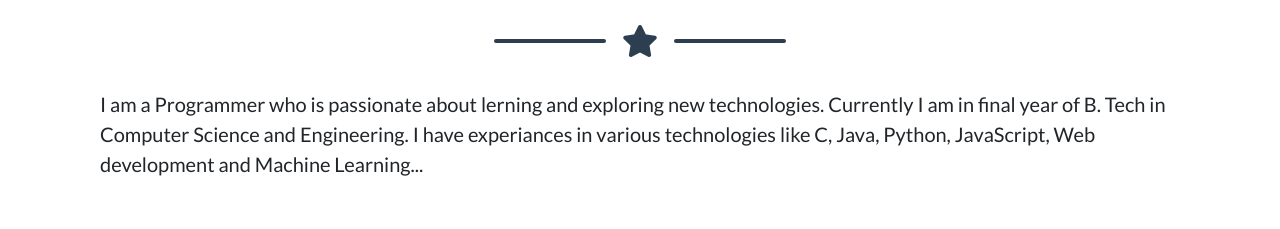
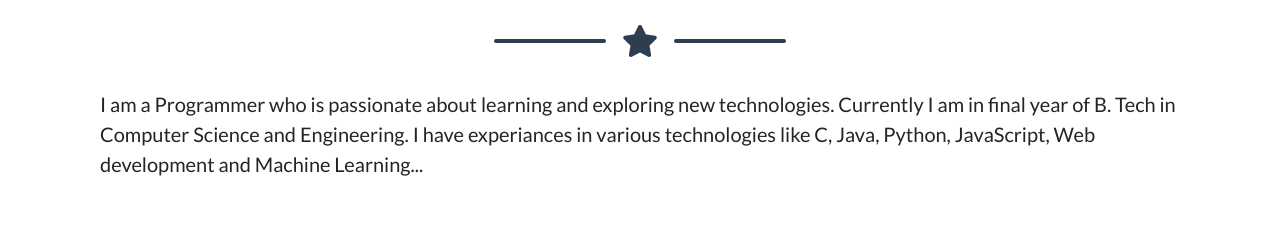
Before and after one commit to harshdigwani/harshdigwani.github.io, a website with bundled scripts: page index.html in a window 1280 px wide. Shown: the part 1015-1244 px from the top of the page. Built offline with nearby package versions, Linux system fonts and the light colour scheme.

Commit message:
Update index.html

```diff
--- a/index.html
+++ b/index.html
@@ -101,7 +101,7 @@
 
       <!-- About Section Content -->
       <div class="col-lg ml-auto">
-        <p class="lead">I am a Programmer who is passionate about lerning and exploring new technologies. Currently I am
+        <p class="lead">I am a Programmer who is passionate about learning and exploring new technologies. Currently I am
           in final year of B. Tech in Computer Science and Engineering. I have experiances in various technologies like
           C, Java, Python, JavaScript, Web development and Machine Learning...</p>
       </div>
```
